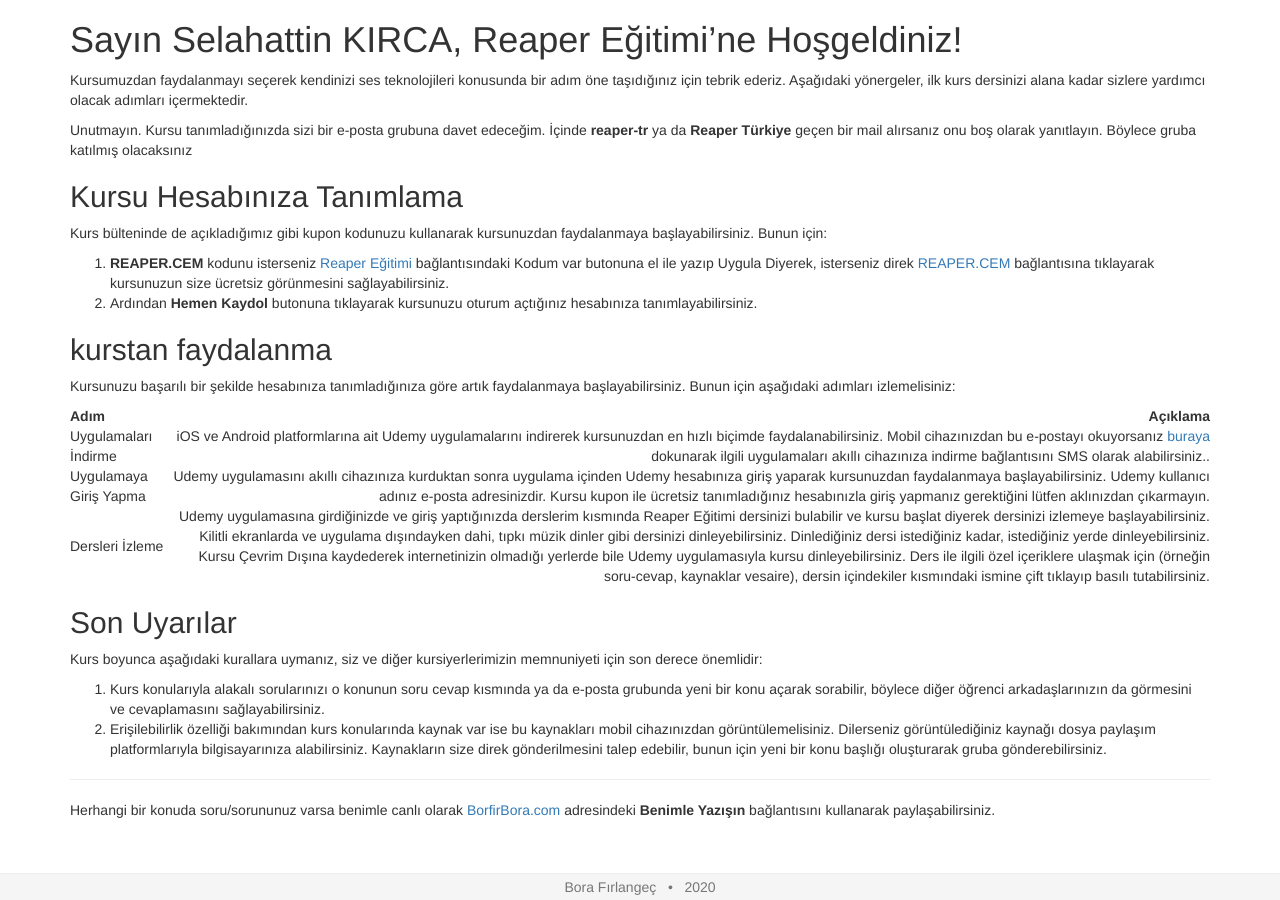
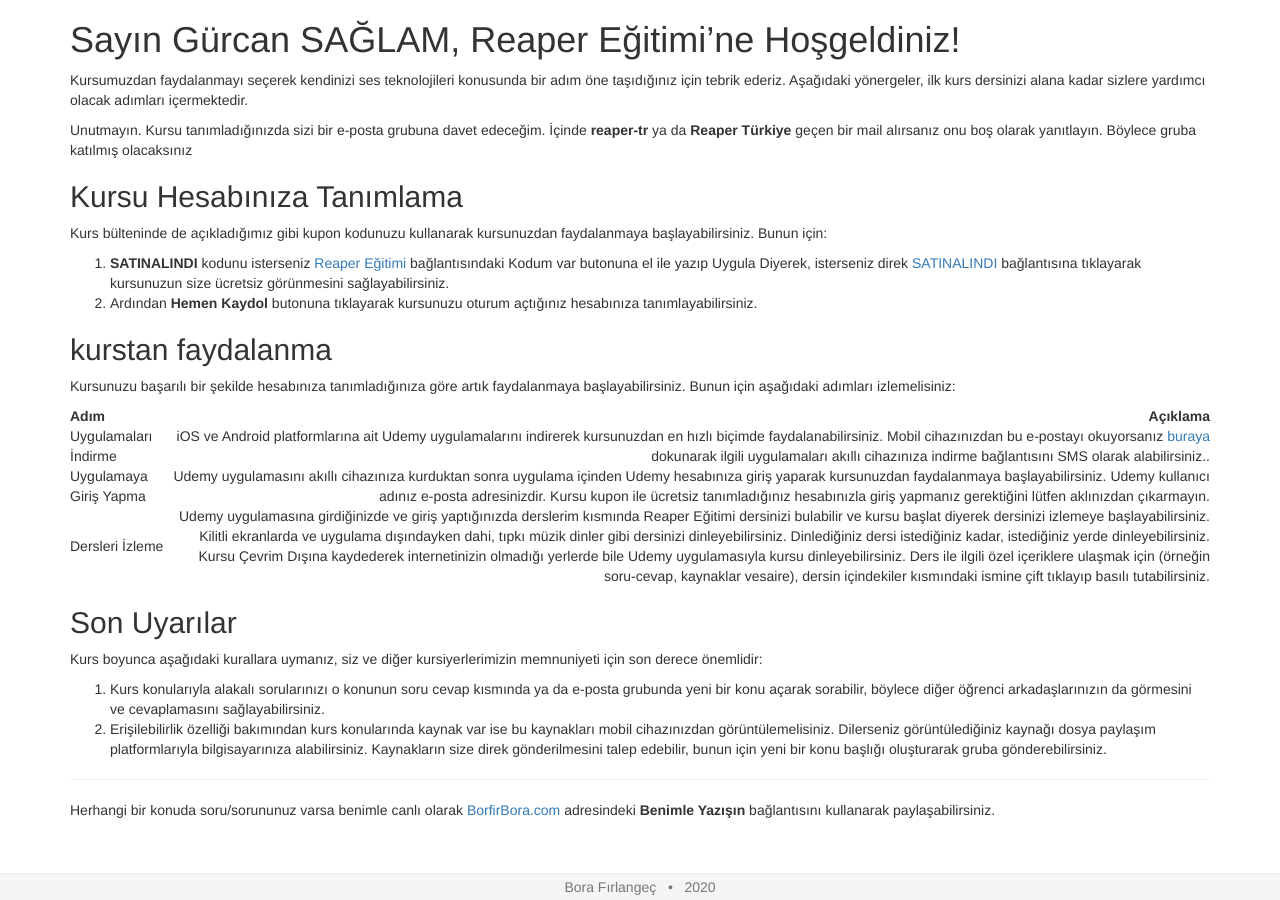
Before and after one commit to borfirbora/borfirbora.github.io, a Jekyll site: the page built from hosgeldin-iletisi.md, in a window 1280 px wide. Built offline with Jekyll 4.4.1, drawn with Linux system fonts in a browser that asks for light colours.

Commit message:
Update hosgeldin-iletisi.md

```diff
--- a/hosgeldin-iletisi.md
+++ b/hosgeldin-iletisi.md
@@ -1,9 +1,9 @@
 ---
 title: Hoşgeldin iletisi
 layout: minimal
-isim: Selahattin KIRCA
-kupon: REAPER.CEM
-kupon_link: https://www.udemy.com/course/reaper-egitimi/?couponCode=REAPER.CEM
+isim: Gürcan SAĞLAM
+kupon: SATINALINDI
+kupon_link: https://www.udemy.com/course/reaper-egitimi/?couponCode=SATINALINDI
 ---
 # Sayın {{ page.isim }}, Reaper Eğitimi'ne Hoşgeldiniz!
 
```
